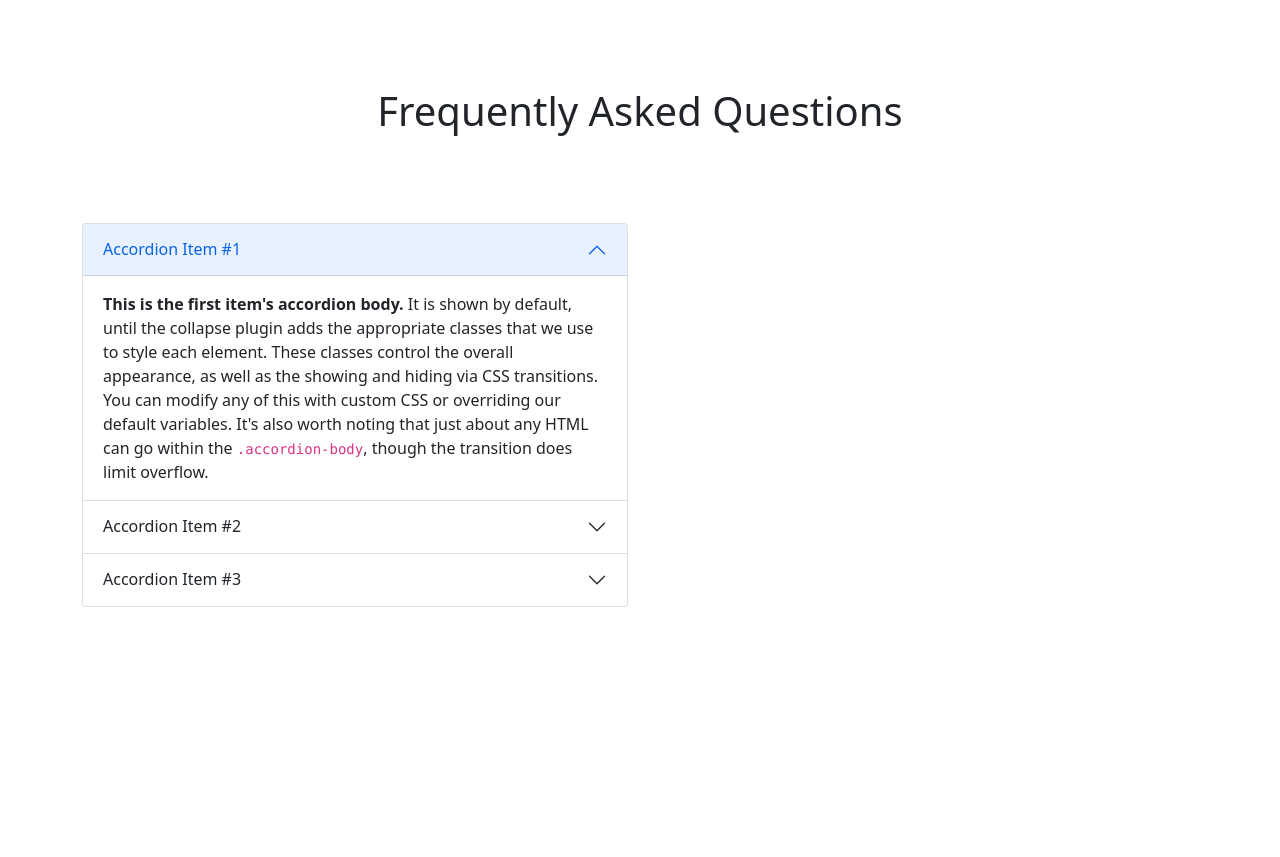
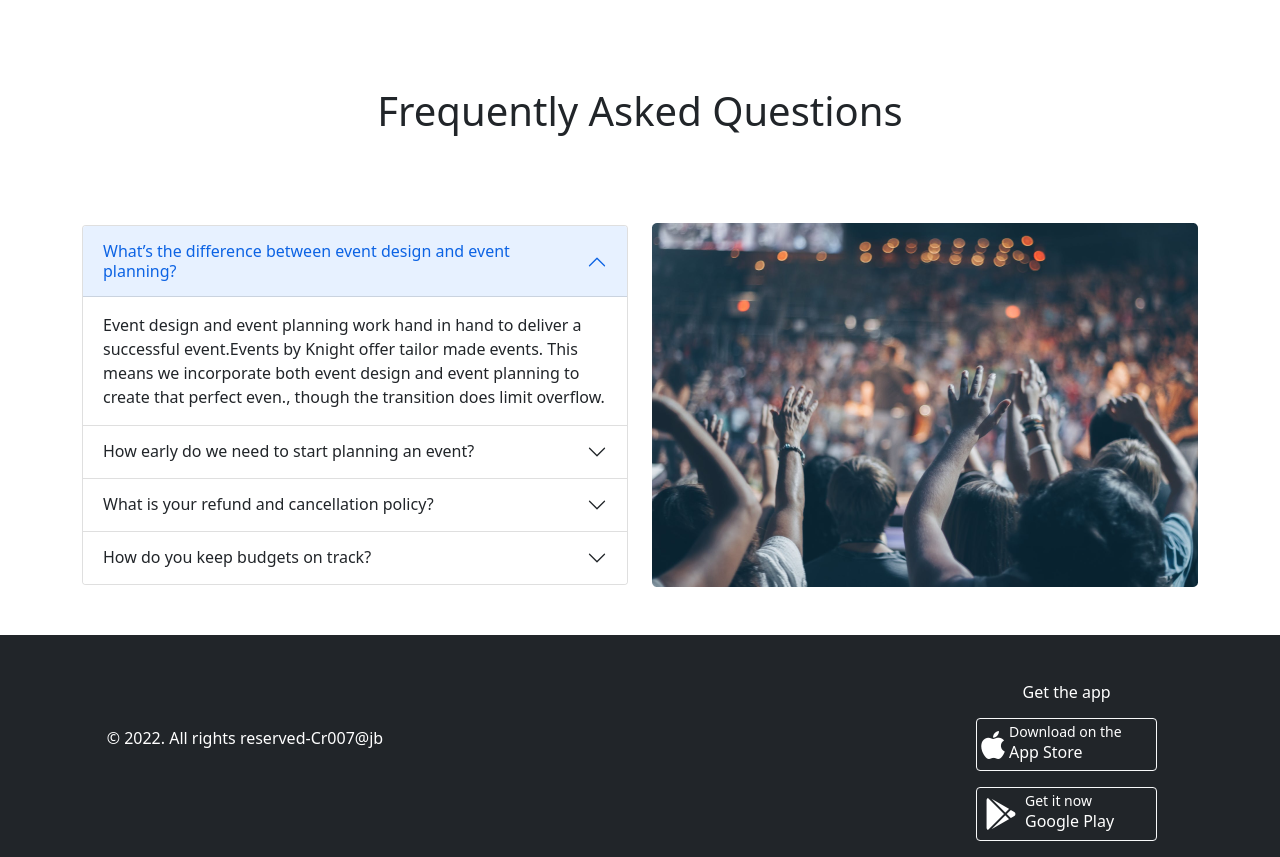
Before and after one commit to MDSHOHAG617/Biye-Shadi-Convention-Center, a plain HTML site: page index.html in a window 1280 px wide. Shown: the part 1550-2407 px from the top of the page. Before the commit the page ends 2205 px from the top, so only its background shows below. Drawn offline with nearby package versions, Linux system fonts and the light colour scheme.

Commit message:
almost done

```diff
--- a/index.html
+++ b/index.html
@@ -8,6 +8,8 @@
     <title>Convention Center</title>
     <link href="https://cdn.jsdelivr.net/npm/bootstrap@5.0.2/dist/css/bootstrap.min.css" rel="stylesheet"
         integrity="sha384-EVSTQN3/azprG1Anm3QDgpJLIm9Nao0Yz1ztcQTwFspd3yD65VohhpuuCOmLASjC" crossorigin="anonymous">
+
+    <script src="https://kit.fontawesome.com/c8ad40bf2d.js" crossorigin="anonymous"></script>
 
     <link rel="stylesheet" href="style.css">
 
@@ -20,7 +22,7 @@
         <nav class="navbar navbar-expand-lg navbar-light d-flex  bg-light p-4">
             <div class="container ">
                 <a class="navbar-brand  " href="#">
-                    <h3 class="fw-bold">BiyeShadi Convention Center</h3>
+                    <h3 class="fw-bold">Biye-Shadi Convention Center</h3>
                 </a>
                 <button class="navbar-toggler" type="button" data-bs-toggle="collapse"
                     data-bs-target="#navbarNavAltMarkup" aria-controls="navbarNavAltMarkup" aria-expanded="false"
@@ -275,11 +277,11 @@
 
         <!-- accordion -->
 
-        <div class="row my-5">
+        <div class="row d-flex my-5 align-items-center ">
             <div class="section-title text-center">
                 <h1>Frequently Asked Questions</h1>
             </div>
-            <div class="col-lg-6">
+            <div class="col-lg-6 ">
 
                 <div class="accordion">
                     <div class="accordion" id="accordionExample">
@@ -287,21 +289,18 @@
                             <h2 class="accordion-header" id="headingOne">
                                 <button class="accordion-button" type="button" data-bs-toggle="collapse"
                                     data-bs-target="#collapseOne" aria-expanded="true" aria-controls="collapseOne">
-                                    Accordion Item #1
+                                    What’s the difference between event design and
+                                    event planning?
                                 </button>
                             </h2>
                             <div id="collapseOne" class="accordion-collapse collapse show" aria-labelledby="headingOne"
                                 data-bs-parent="#accordionExample">
                                 <div class="accordion-body">
-                                    <strong>This is the first item's accordion body.</strong> It is shown by default,
-                                    until the
-                                    collapse plugin adds the appropriate classes that we use to style each element.
-                                    These
-                                    classes control the overall appearance, as well as the showing and hiding via CSS
-                                    transitions. You can modify any of this with custom CSS or overriding our default
-                                    variables.
-                                    It's also worth noting that just about any HTML can go within the
-                                    <code>.accordion-body</code>, though the transition does limit overflow.
+                                    Event design and event
+                                    planning work hand in hand to deliver a
+                                    successful event.Events by Knight offer tailor made events. This
+                                    means we incorporate both event design and event planning to
+                                    create that perfect even., though the transition does limit overflow.
                                 </div>
                             </div>
                         </div>
@@ -309,21 +308,17 @@
                             <h2 class="accordion-header" id="headingTwo">
                                 <button class="accordion-button collapsed" type="button" data-bs-toggle="collapse"
                                     data-bs-target="#collapseTwo" aria-expanded="false" aria-controls="collapseTwo">
-                                    Accordion Item #2
+                                    How early do we need to start planning an event?
                                 </button>
                             </h2>
                             <div id="collapseTwo" class="accordion-collapse collapse" aria-labelledby="headingTwo"
                                 data-bs-parent="#accordionExample">
                                 <div class="accordion-body">
-                                    <strong>This is the second item's accordion body.</strong> It is hidden by default,
-                                    until
-                                    the collapse plugin adds the appropriate classes that we use to style each element.
-                                    These
-                                    classes control the overall appearance, as well as the showing and hiding via CSS
-                                    transitions. You can modify any of this with custom CSS or overriding our default
-                                    variables.
-                                    It's also worth noting that just about any HTML can go within the
-                                    <code>.accordion-body</code>, though the transition does limit overflow.
+                                    Planning an event can take from weeks to months, it really depends on the size and
+                                    the details that the event involves. Having enough time allows you to comfortably
+                                    cover different areas and prepare yourself for potential scenarios that might happen
+                                    so you can consider various options prior the date. You always need more time than
+                                    you think!
                                 </div>
                             </div>
                         </div>
@@ -331,31 +326,82 @@
                             <h2 class="accordion-header" id="headingThree">
                                 <button class="accordion-button collapsed" type="button" data-bs-toggle="collapse"
                                     data-bs-target="#collapseThree" aria-expanded="false" aria-controls="collapseThree">
-                                    Accordion Item #3
+                                    What is your refund and cancellation policy?
                                 </button>
                             </h2>
                             <div id="collapseThree" class="accordion-collapse collapse" aria-labelledby="headingThree"
                                 data-bs-parent="#accordionExample">
                                 <div class="accordion-body">
-                                    <strong>This is the third item's accordion body.</strong> It is hidden by default,
-                                    until the
-                                    collapse plugin adds the appropriate classes that we use to style each element.
-                                    These
-                                    classes control the overall appearance, as well as the showing and hiding via CSS
-                                    transitions. You can modify any of this with custom CSS or overriding our default
-                                    variables.
-                                    It's also worth noting that just about any HTML can go within the
-                                    <code>.accordion-body</code>, though the transition does limit overflow.
+                                    The GrapheneTech on line store offers a 10 days return and refund policy from
+                                    purchasing date. Restriction may apply to certain cases as described below and
+                                    Returns Policy. If the purchaser decided to return the device, the order needs to be
+                                    returned and to have arrived to our return address within 10 days.
+                                </div>
+                            </div>
+                        </div>
+                        <div class="accordion-item">
+                            <h2 class="accordion-header" id="headingThree">
+                                <button class="accordion-button collapsed" type="button" data-bs-toggle="collapse"
+                                    data-bs-target="#collapseThree" aria-expanded="false" aria-controls="collapseThree">
+                                    How do you keep budgets on track?
+                                </button>
+                            </h2>
+                            <div id="collapseFour" class="accordion-collapse collapse" aria-labelledby="headingThree"
+                                data-bs-parent="#accordionExample">
+                                <div class="accordion-body">
+                                    There are several options available to track your expenses. One of the simplest is a
+                                    written ledger or tracking system. It may be even easier to choose budgeting
+                                    software that works with an app to track expenses on your phone. It will allow you
+                                    to keep up while on the go. It's important to know how to track your expenses in a
+                                    notebook.
                                 </div>
                             </div>
                         </div>
                     </div>
                 </div>
             </div>
+            <div class="col-lg-6">
+                <img src="images/people.png" class="w-100" alt="">
+            </div>
 
         </div>
+
+
     </main>
 
+
+
+    <footer class="d-flex justify-content-around align-items-center bg-dark">
+        <div class="col-lg-6 d-flex align-items-center text-center">
+            <div class="left  text-white">
+                <p>© 2022. All rights reserved-Cr007@jb</p>
+            </div>
+        </div>
+
+        <div class="col-lg-2">
+            <div class="right w-100">
+                <h6 class="text-white text-center mt-5">Get the app</h6>
+                <div class="apple d-flex bg-dark text-white rounded border border-light m-3 ">
+                    <div class="photo d-flex align-items-center">
+                        <i class="fab fa-apple fa-2x mx-1"></i>
+                    </div>
+                    <div class="info">
+                        <small>Download on the </small>
+                        <h6>App Store</h6>
+                    </div>
+                </div>
+                <div class="apple d-flex bg-dark text-white rounded border border-light m-3 ">
+                    <div class="photo d-flex align-items-center">
+                        <i class="fab fa-google-play fa-2x mx-2"></i>
+                    </div>
+                    <div class="info">
+                        <small>Get it now </small>
+                        <h6>Google Play</h6>
+                    </div>
+                </div>
+            </div>
+        </div>
+    </footer>
 
 
 
@@ -370,6 +416,7 @@
         integrity="sha384-MrcW6ZMFYlzcLA8Nl+NtUVF0sA7MsXsP1UyJoMp4YLEuNSfAP+JcXn/tWtIaxVXM"
         crossorigin="anonymous"></script>
 
+
 </body>
 
 </html>
```
Also changed, not shown: icons/apple.svg (added).
